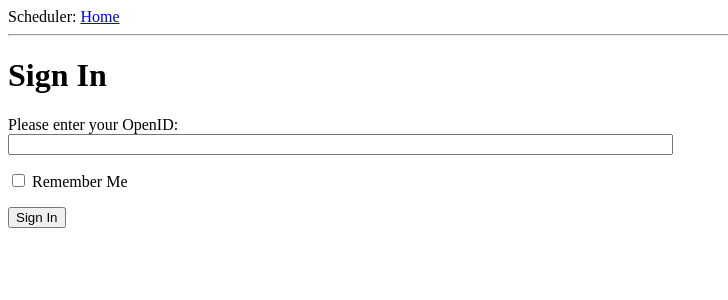
After one commit to c2tonyc2/scheduler, a Flask app: page /login in a window 1280 px wide. The commit adds this page. Shown: the top 300 px of the page, without its empty margins (0-728 px from the left). Run offline with Flask 2, Linux system fonts and the light colour scheme.

Commit message:
some more additions

```diff
--- a/app/__init__.py
+++ b/app/__init__.py
@@ -1,4 +1,6 @@
 from flask import Flask
 
 app = Flask(__name__)
+app.config.from_object('config')
+
 from app import views
--- /dev/null
+++ b/app/forms.py
@@ -0,0 +1,7 @@
+from flask.ext.wtf import Form
+from wtforms import StringField, BooleanField
+from wtforms.validators import DataRequired
+
+class LoginForm(Form):
+    openid = StringField('openid', validators=[DataRequired()])
+    remember_me = BooleanField('remember_me', default=False)
--- a/app/templates/base.html
+++ b/app/templates/base.html
@@ -9,6 +9,15 @@
   <body>
     <div>Scheduler: <a href="/index">Home</a></div>
     <hr>
+    {% with messages = get_flashed_messages() %}
+      {% if messages %}
+        <ul>
+        {% for message in messages %}
+            <li>{{ message }} </li>
+        {% endfor %}
+        </ul>
+      {% endif %}
+    {% endwith %}
     {% block content %}{% endblock %}
   </body>
 </html>
--- /dev/null
+++ b/app/templates/login.html
@@ -0,0 +1,15 @@
+<!-- extend from base layout -->
+{% extends "base.html" %}
+
+{% block content %}
+  <h1>Sign In</h1>
+  <form action="" method="post" name="login">
+      {{ form.hidden_tag() }}
+      <p>
+          Please enter your OpenID:<br>
+          {{ form.openid(size=80) }}<br>
+      </p>
+      <p>{{ form.remember_me }} Remember Me</p>
+      <p><input type="submit" value="Sign In"></p>
+  </form>
+{% endblock %}
--- a/app/views.py
+++ b/app/views.py
@@ -1,5 +1,6 @@
-from flask import render_template
+from flask import render_template, flash, redirect
 from app import app
+from .forms import LoginForm
 
 @app.route('/')
 @app.route('/index')
@@ -8,3 +9,14 @@ def index():
     return render_template('index.html',
                            title='Home',
                            user=user)
+
+@app.route('/login', methods=['GET', 'POST'])
+def login():
+    form = LoginForm()
+    if form.validate_on_submit():
+        flash('Login requested for OpenID="%s", remember_me=%s' %
+              (form.openid.data, str(form.remember_me.data)))
+        return redirect('/index')
+    return render_template('login.html',
+                           title='Sign In',
+                           form=form)
--- /dev/null
+++ b/config.py
@@ -0,0 +1,2 @@
+WTF_CSRF_ENABLED = True
+SECRET_KEY = 'johncenajorts'
```
